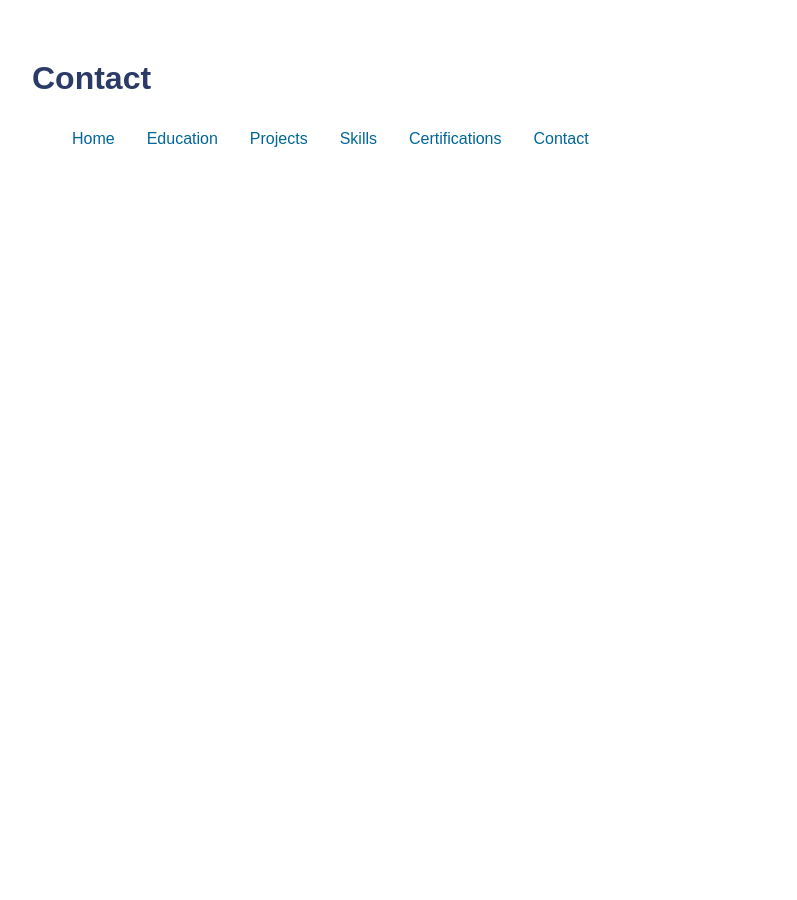
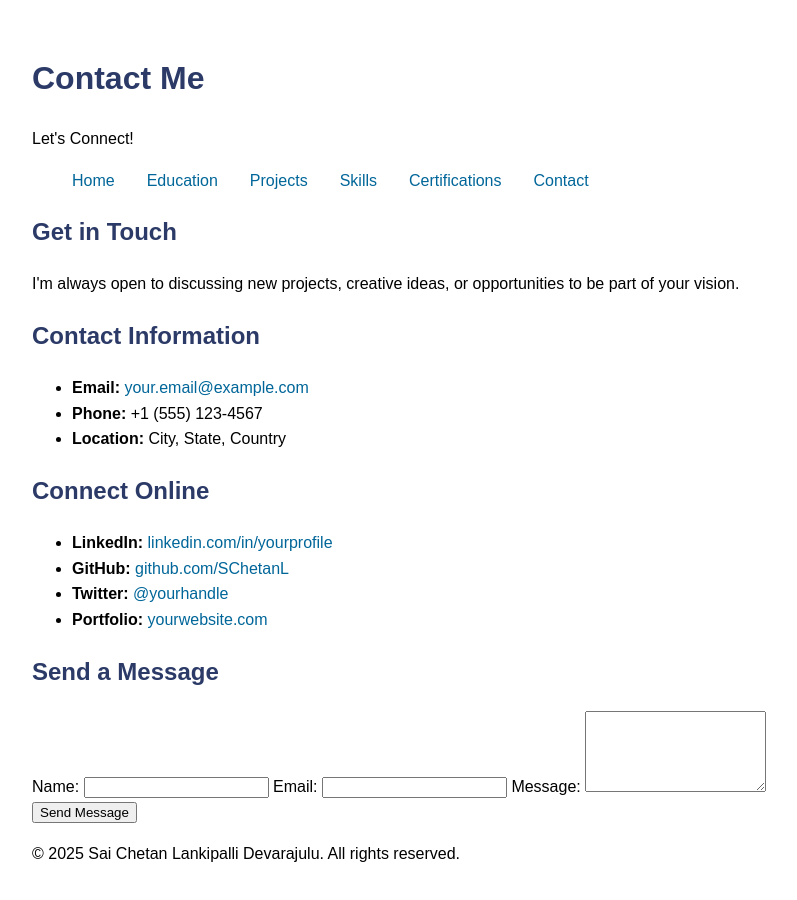
Before and after one commit to SChetanL/resume-website-new, a plain HTML site: page contact/index.html in a window 1280 px wide. Shown: the whole page, without its empty margins (208-1005 px from the left). Before the commit the page ends 800 px from the top, so only its background shows below. Drawn offline with Linux system fonts and the light colour scheme.

Commit message:
Update index.html

```diff
--- a/contact/index.html
+++ b/contact/index.html
@@ -1,12 +1,17 @@
 <!DOCTYPE html>
 <html lang="en">
 <head>
-  <title>Contact | Resume Website</title>
+  <title>Contact | Sai Chetan Lankipalli Devarajulu</title>
   <meta charset="UTF-8">
+  <meta name="viewport" content="width=device-width, initial-scale=1.0">
   <link rel="stylesheet" href="/assets/style.css">
 </head>
 <body>
-  <h1>Contact</h1>
+  <header>
+    <h1>Contact Me</h1>
+    <p>Let's Connect!</p>
+  </header>
+
   <nav>
     <ul>
       <li><a href="/">Home</a></li>
@@ -17,5 +22,51 @@
       <li><a href="/contact/">Contact</a></li>
     </ul>
   </nav>
+
+  <main>
+    <section>
+      <h2>Get in Touch</h2>
+      <p>I'm always open to discussing new projects, creative ideas, or opportunities to be part of your vision.</p>
+    </section>
+
+    <section>
+      <h2>Contact Information</h2>
+      <ul>
+        <li><strong>Email:</strong> <a href="mailto:your.email@example.com">your.email@example.com</a></li>
+        <li><strong>Phone:</strong> +1 (555) 123-4567</li>
+        <li><strong>Location:</strong> City, State, Country</li>
+      </ul>
+    </section>
+
+    <section>
+      <h2>Connect Online</h2>
+      <ul>
+        <li><strong>LinkedIn:</strong> <a href="https://linkedin.com/in/yourprofile" target="_blank">linkedin.com/in/yourprofile</a></li>
+        <li><strong>GitHub:</strong> <a href="https://github.com/SChetanL" target="_blank">github.com/SChetanL</a></li>
+        <li><strong>Twitter:</strong> <a href="https://twitter.com/yourhandle" target="_blank">@yourhandle</a></li>
+        <li><strong>Portfolio:</strong> <a href="https://yourwebsite.com" target="_blank">yourwebsite.com</a></li>
+      </ul>
+    </section>
+
+    <section>
+      <h2>Send a Message</h2>
+      <form>
+        <label for="name">Name:</label>
+        <input type="text" id="name" name="name" required>
+
+        <label for="email">Email:</label>
+        <input type="email" id="email" name="email" required>
+
+        <label for="message">Message:</label>
+        <textarea id="message" name="message" rows="5" required></textarea>
+
+        <button type="submit">Send Message</button>
+      </form>
+    </section>
+  </main>
+
+  <footer>
+    <p>&copy; 2025 Sai Chetan Lankipalli Devarajulu. All rights reserved.</p>
+  </footer>
 </body>
 </html>
```
